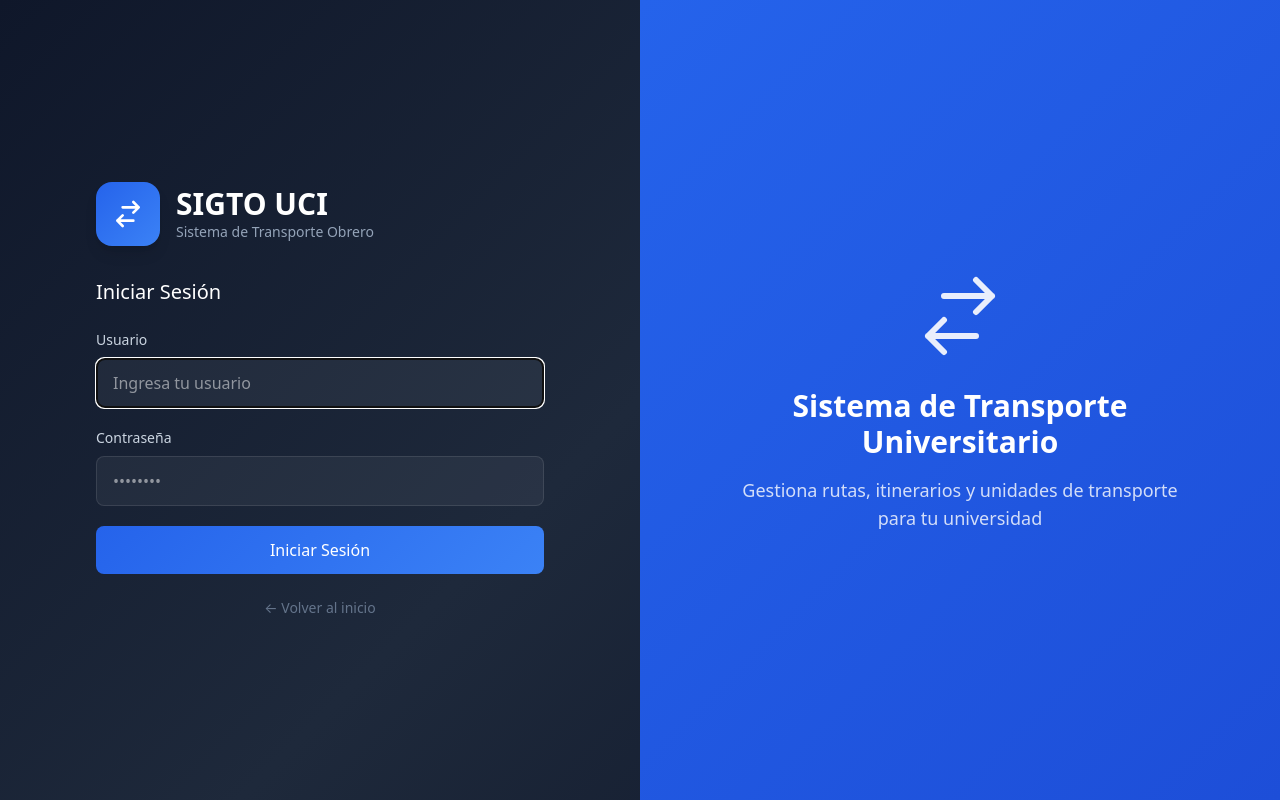
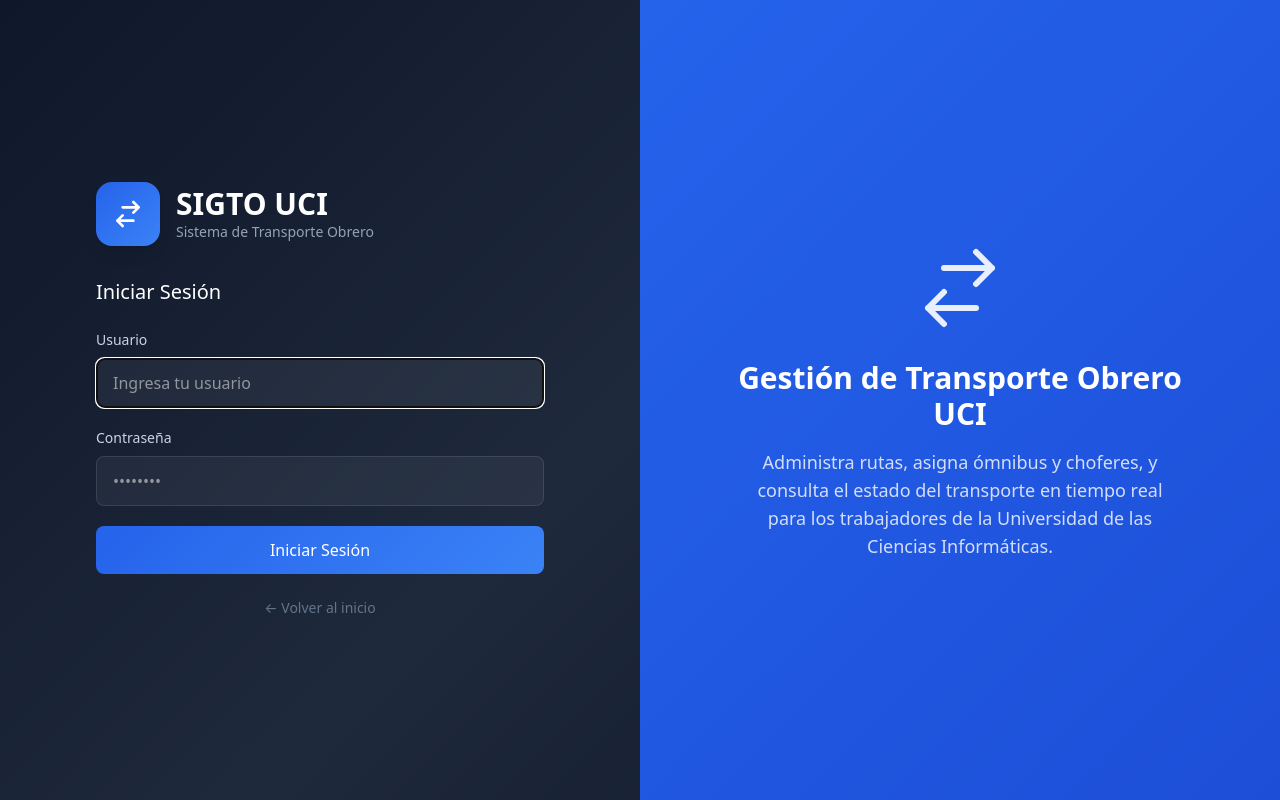
Before and after one commit to focusonmy/SIGTO-UCI, a React (Vite) app: page /login in a window 1280 px wide. Built offline with nearby package versions, Linux system fonts and the light colour scheme; no server answers.

Commit message:
Update login page copy to match SIGTO UCI branding

```diff
--- a/src/pages/Login.jsx
+++ b/src/pages/Login.jsx
@@ -136,8 +136,8 @@
           <svg className="w-24 h-24 mx-auto mb-6 opacity-90" fill="none" stroke="currentColor" viewBox="0 0 24 24">
             <path strokeLinecap="round" strokeLinejoin="round" strokeWidth={1.5} d="M8 7h12m0 0l-4-4m4 4l-4 4m0 6H4m0 0l4 4m-4-4l4-4" />
           </svg>
-          <h2 className="text-3xl font-bold mb-4">Sistema de Transporte Universitario</h2>
-          <p className="text-lg opacity-80">Gestiona rutas, itinerarios y unidades de transporte para tu universidad</p>
+          <h2 className="text-3xl font-bold mb-4">Gestión de Transporte Obrero UCI</h2>
+          <p className="text-lg opacity-80">Administra rutas, asigna ómnibus y choferes, y consulta el estado del transporte en tiempo real para los trabajadores de la Universidad de las Ciencias Informáticas.</p>
         </div>
       </div>
     </div>
```
